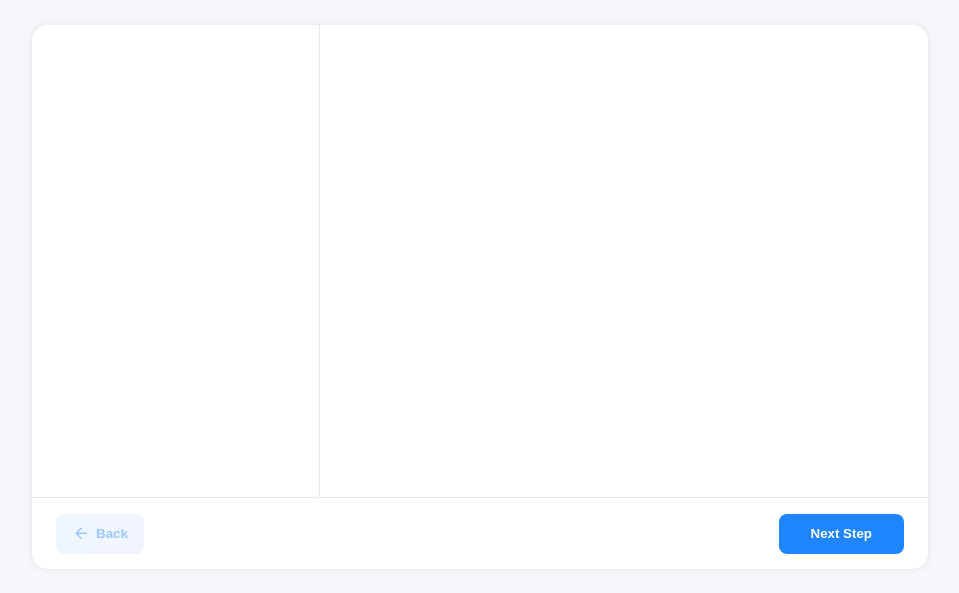
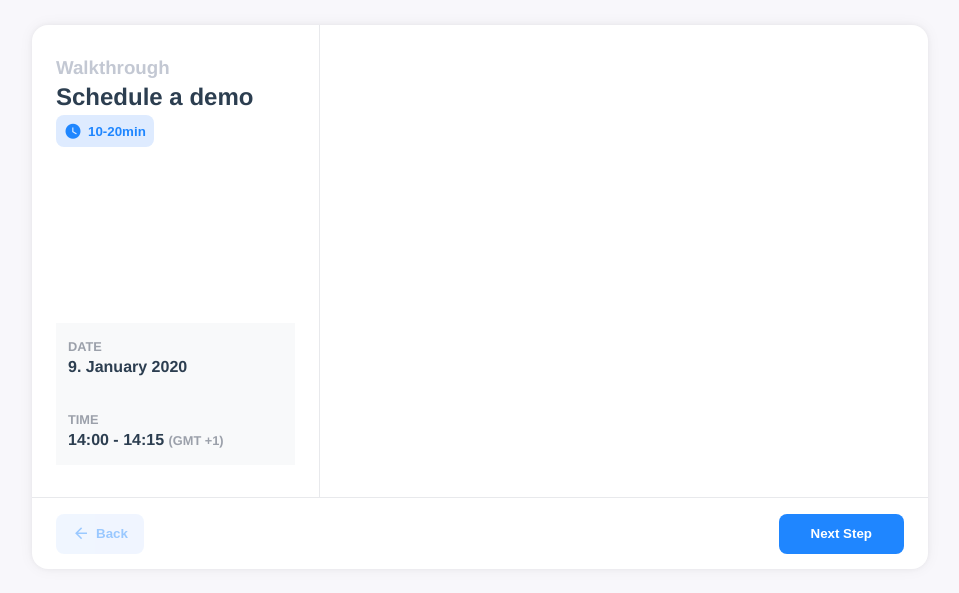
Before and after one commit to levidavidmurray/schedule-explorer, a Vue app: page / in a window 1280 px wide. Shown: the part 103-696 px from the top of the page, without its empty margins (160-1119 px from the left). Built offline with nearby package versions, Linux system fonts and the light colour scheme.

Commit message:
+ Styled AsideInfo. TODO - Remove dummy data

```diff
--- a/src/assets/styles/_defaults.scss
+++ b/src/assets/styles/_defaults.scss
@@ -6,3 +6,7 @@ html, body {
   margin: 0;
   background-color: var(--color-background);
 }
+
+h1,h2,h3,h4,h5 {
+  margin: 0;
+}
--- a/src/assets/styles/_variables.scss
+++ b/src/assets/styles/_variables.scss
@@ -8,7 +8,9 @@
   --color-lavender: #DEEBFF;
   --color-background: #F8F7FB;
   --color-gray: #9BA0AA;
-  --color-slategray: #3D3E47;
+  --color-gray-light: #C3C8D3;
+  --color-gray-lighter: #C3C8D31F;
+  --color-gray-darkest: #3D3E47;
   --color-border-disabled: rgba(148, 153, 163, 0.21);
 
   // Pixel Sizes
--- a/src/components/AsideInfo.vue
+++ b/src/components/AsideInfo.vue
@@ -1,5 +1,28 @@
 <template>
-    <div class="aside-info"></div>
+  <div class="aside-info">
+    <div class="top-info">
+      <h3 class="schedule-module-name">Walkthrough</h3>
+      <h2 class="schedule-module-title">Schedule a demo</h2>
+      <base-button pad="8px" fill="secondary" height="32px">
+        <i class="mdi mdi-clock"></i>
+        <span>10-20min</span>
+      </base-button>
+    </div>
+
+    <div class="bottom-info">
+      <div class="item date">
+        <span class="title">Date</span>
+        <span class="data">9. January 2020</span>
+      </div>
+      <div class="item time">
+        <span class="title">Time</span>
+        <span class="data">
+          14:00 - 14:15
+          <span class="tz">(GMT +1)</span>
+        </span>
+      </div>
+    </div>
+  </div>
 </template>
 
 <script lang="ts">
@@ -13,9 +36,55 @@
 </script>
 
 <style scoped lang="scss">
-    .aside-info {
-        grid-column: 1;
-        grid-row: span 1;
-        border-right: var(--border);
+  .aside-info {
+    grid-column: 1;
+    grid-row: span 1;
+    border-right: var(--border);
+    display: grid;
+    grid-template-rows: 32px 25% auto 30% 32px;
+    grid-template-columns: 24px auto 24px;
+
+    .top-info {
+      grid-column: 2;
+      grid-row: 2;
+
+      .base-button {
+        margin-top: 4px;
+      }
+
+      .schedule-module-name {
+        color: var(--color-gray-light);
+        margin-bottom: 4px;
+      }
     }
+
+    .bottom-info {
+      grid-column: 2;
+      grid-row: 4;
+      background-color: var(--color-gray-lighter);
+      padding: 16px 12px;
+      display: flex;
+      flex-direction: column;
+      justify-content: space-between;
+
+      .item {
+        font-weight: bold;
+
+        .title {
+          display: block;
+          text-transform: uppercase;
+          font-size: 0.8em;
+          color: var(--color-gray);
+          margin-bottom: 4px;
+        }
+
+        .data {
+          .tz {
+            font-size: 0.8em;
+            color: var(--color-gray);
+          }
+        }
+      }
+    }
+  }
 </style>
--- a/src/components/buttons/BaseButton.vue
+++ b/src/components/buttons/BaseButton.vue
@@ -1,5 +1,5 @@
 <template>
-    <button :class="fill" v-bind="$props" :style="{padding: `0 ${pad}`}">
+    <button :class="[fill, 'base-button']" v-bind="$props" :style="styleOverride">
         <span class="button-text">
             <slot></slot>
         </span>
@@ -14,6 +14,14 @@
     export default class BaseButton extends Vue {
         @Prop({default: 'primary'}) public readonly fill!: string;
         @Prop({default: '16px'}) public readonly pad!: string;
+        @Prop({default: '40px'}) public readonly height!: string;
+
+        get styleOverride() {
+            return {
+                padding: `0 ${this.pad}`,
+                height: this.height,
+            };
+        }
     }
 </script>
 
```
